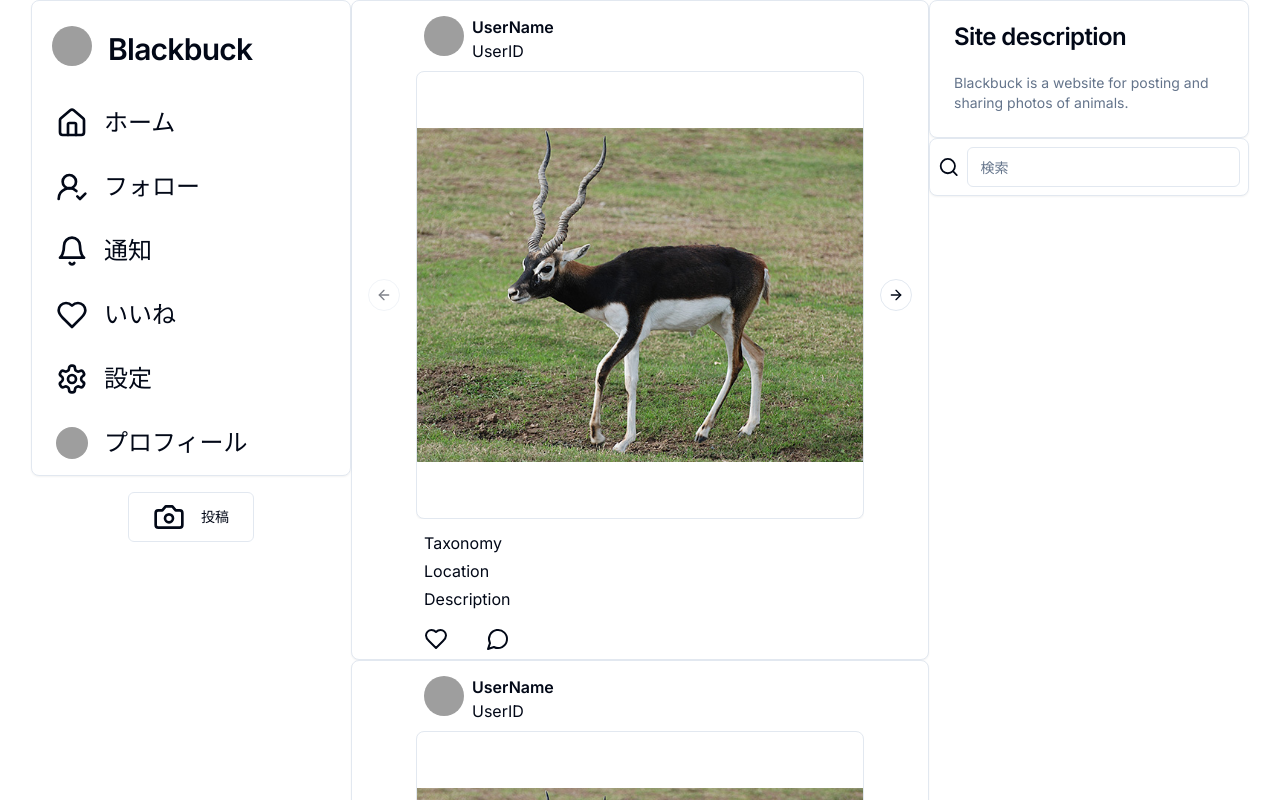
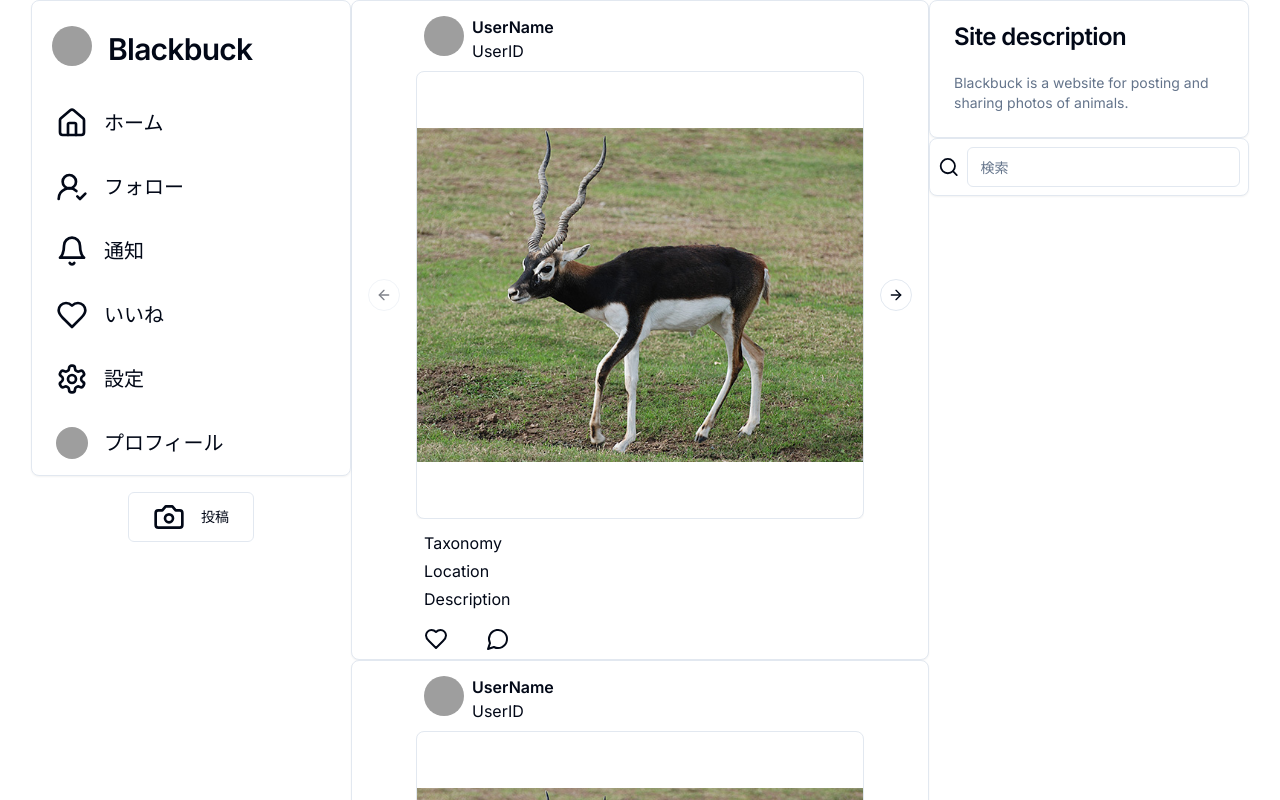
Before and after one commit to raithend/nextjs-project, a Next.js app: page / in a window 1280 px wide. Shown: the top 800 px of the page. Built offline with nearby package versions, Linux system fonts and the light colour scheme; grey boxes are pictures that could not be loaded.

Commit message:
navbarのテキストサイズを調整した。

```diff
--- a/components/left-sidebar/navbar.tsx
+++ b/components/left-sidebar/navbar.tsx
@@ -33,7 +33,7 @@ export function Navbar() {
                     <Link href="/">
                         <Button variant="ghost" className="flex items-center justify-center px-6 py-8">
                             <HomeIcon className="h-8 w-8" />
-                            <div className="hidden lg:block text-2xl m-4">
+                            <div className="hidden lg:block text-xl m-4">
                                 ホーム
                             </div>
                         </Button>
@@ -41,7 +41,7 @@ export function Navbar() {
                     <Link href="./follow">
                         <Button variant="ghost" className="flex items-center justify-center px-6 py-8">
                             <UserRoundCheckIcon className="h-8 w-8" />
-                            <div className="hidden lg:block text-2xl m-4">
+                            <div className="hidden lg:block text-xl m-4">
                                 フォロー
                             </div>
                         </Button>
@@ -49,7 +49,7 @@ export function Navbar() {
                     <Link href="./notification">
                         <Button variant="ghost" className="flex items-center justify-center px-6 py-8">
                             <BellIcon className="h-8 w-8" />
-                            <div className="hidden lg:block text-2xl m-4">
+                            <div className="hidden lg:block text-xl m-4">
                                 通知
                             </div>
                         </Button>
@@ -57,7 +57,7 @@ export function Navbar() {
                     <Link href="./like">
                         <Button variant="ghost" className="flex items-center justify-center px-6 py-8">
                             <HeartIcon className="h-8 w-8" />
-                            <div className="hidden lg:block text-2xl m-4">
+                            <div className="hidden lg:block text-xl m-4">
                                 いいね
                             </div>
                         </Button>
@@ -65,7 +65,7 @@ export function Navbar() {
                     <Link href="./setting">
                         <Button variant="ghost" className="flex items-center justify-center px-6 py-8">
                             <SettingsIcon className="h-8 w-8" />
-                            <div className="hidden lg:block text-2xl m-4">
+                            <div className="hidden lg:block text-xl m-4">
                                 設定
                             </div>
                         </Button>
@@ -76,7 +76,7 @@ export function Navbar() {
                                 <AvatarImage src="https://github.com/shadcn.png" />
                                 <AvatarFallback><UserRoundIcon/></AvatarFallback>
                             </Avatar>
-                            <div className="hidden lg:block text-2xl m-4">
+                            <div className="hidden lg:block text-xl m-4">
                                 プロフィール
                             </div>
                         </Button>
```
